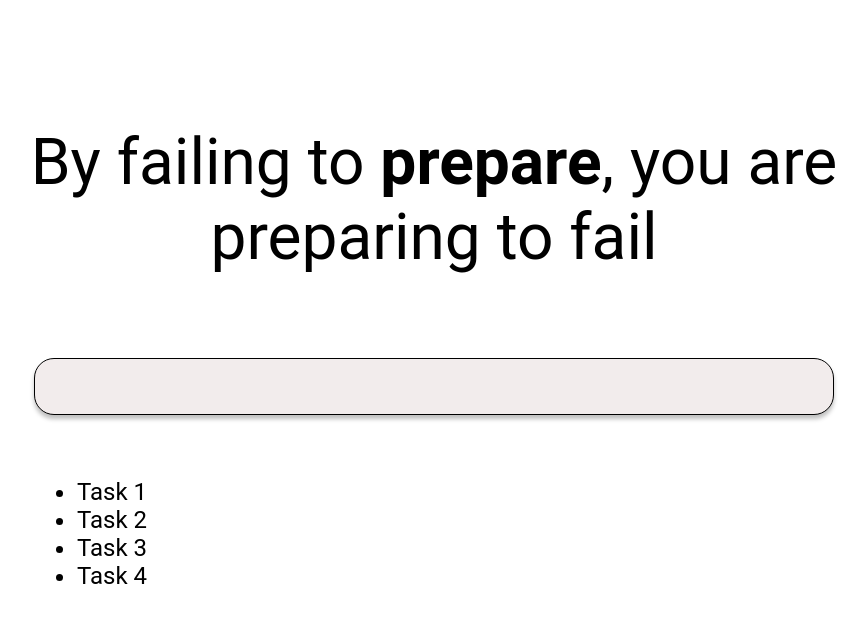
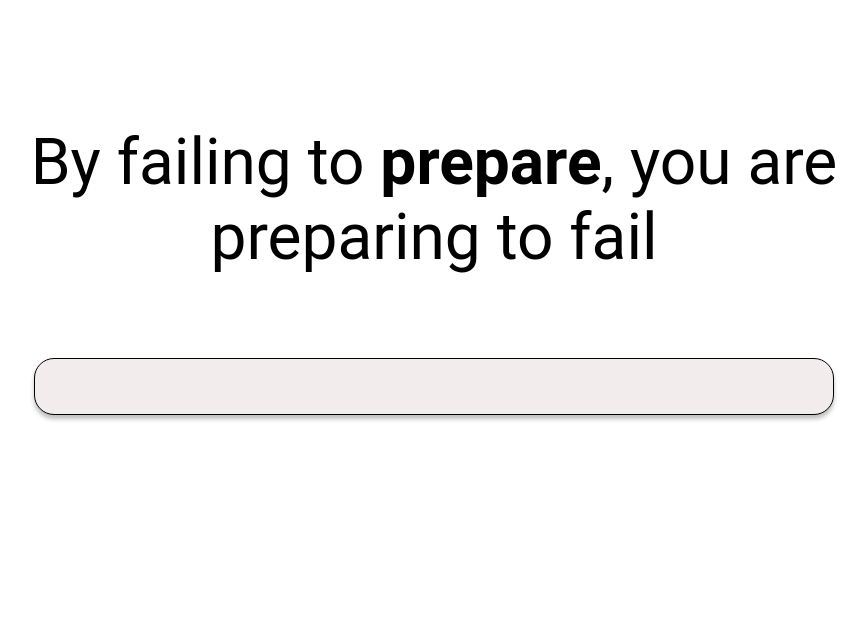
Before and after one commit to BuangHosen/todo-app, a React (Create React App) app: page / in a window 1280 px wide. Shown: the top 622 px of the page, without its empty margins (286-1153 px from the left). Built offline with nearby package versions, Linux system fonts and the light colour scheme.

Commit message:
📦 FEAT: add tasks

```diff
--- a/src/App.js
+++ b/src/App.js
@@ -1,16 +1,30 @@
+import { useCallback, useState } from 'react';
+
 import './App.css';
 
 import Search from './components/Search';
 import Results from './components/Results';
 
 function App() {
+  const [value, setValue] = useState([]);
+
+  const handleChange = useCallback(
+    (event) => {
+      if (event.keyCode === 13) {
+        event.preventDefault();
+        setValue([...value, event.target.value]);
+      }
+    },
+    [value]
+  );
+
   return (
     <>
       <h1>
         By failing to <b>prepare</b>, you are preparing to fail
       </h1>
-      <Search />
-      <Results />
+      <Search onChange={handleChange} />
+      <Results tasks={value} />
     </>
   );
 }
--- a/src/components/Results/index.js
+++ b/src/components/Results/index.js
@@ -1,12 +1,11 @@
 import './Results.css';
 
-function Results() {
+function Results({ tasks }) {
   return (
     <ul>
-      <li>Task 1</li>
-      <li>Task 2</li>
-      <li>Task 3</li>
-      <li>Task 4</li>
+      {tasks.map((task, index) => (
+        <li key={index}>{task}</li>
+      ))}
     </ul>
   );
 }
--- a/src/components/Search/index.js
+++ b/src/components/Search/index.js
@@ -1,9 +1,9 @@
 import './Search.css';
 
-function Search() {
+function Search({ onChange }) {
   return (
     <div>
-      <input />
+      <input onKeyUpCapture={onChange} />
     </div>
   );
 }
```
